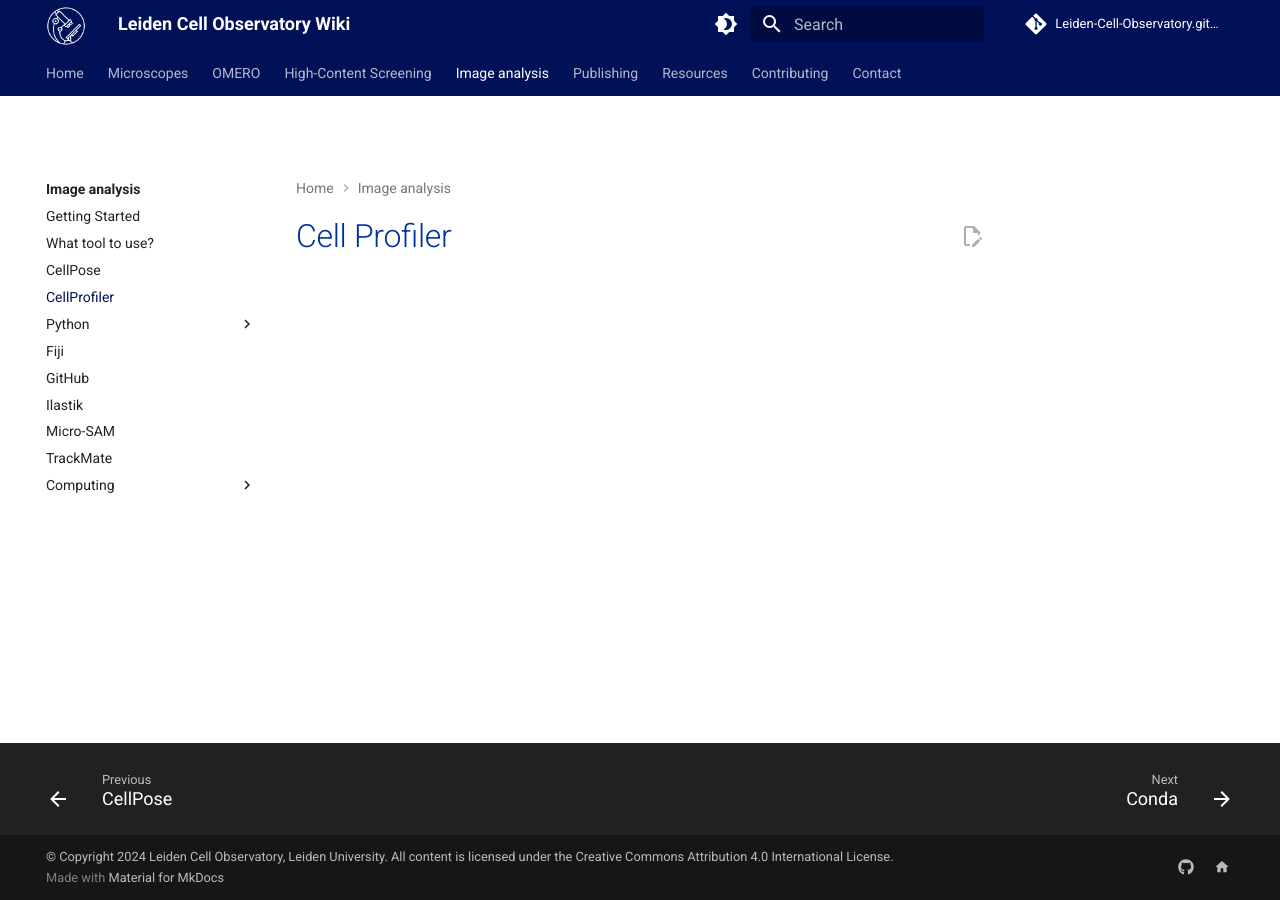
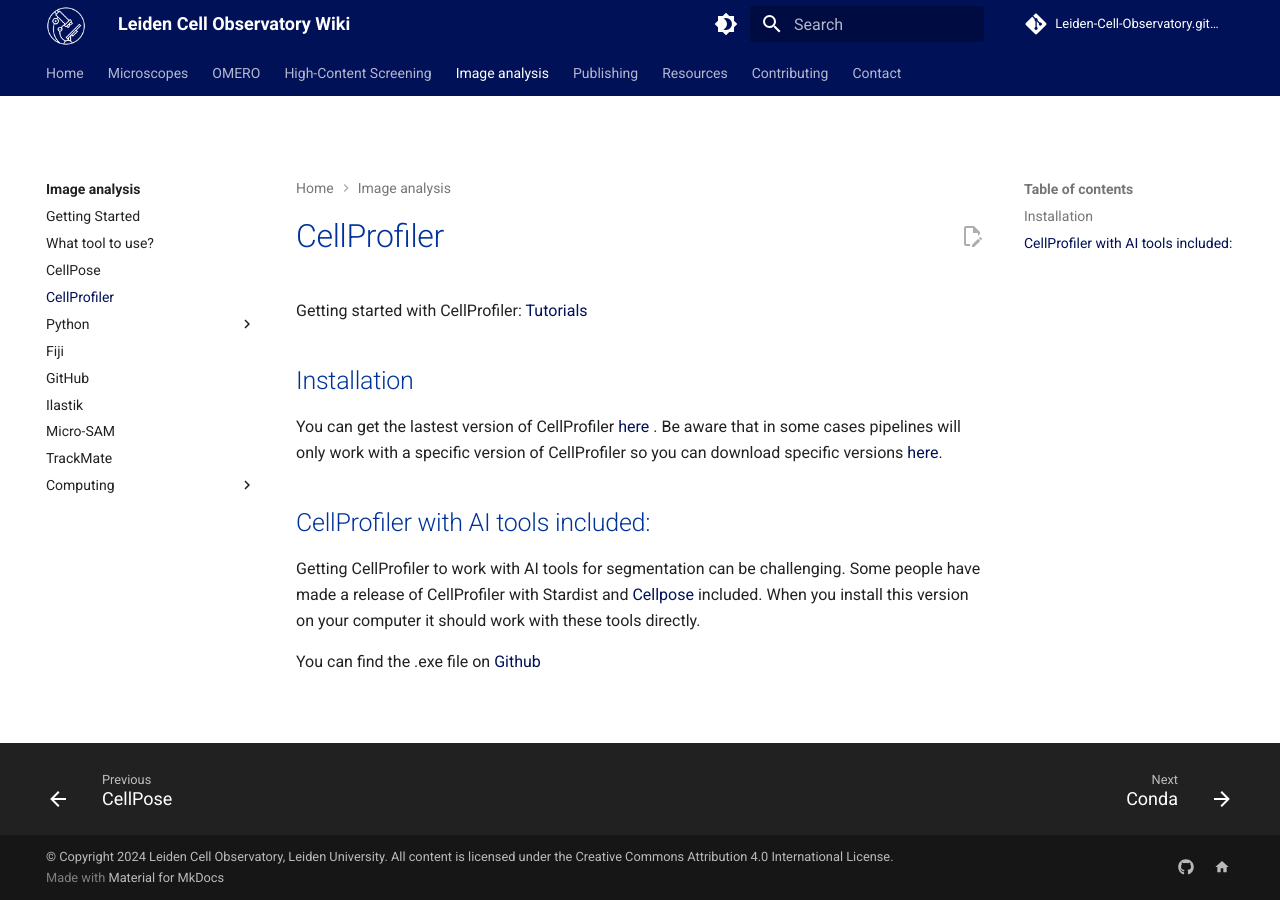
Before and after one commit to Leiden-Cell-Observatory/Leiden-Cell-Observatory.github.io, an MkDocs documentation site: the page built from docs/analysis/cellprofiler.md, in a window 1280 px wide. Built offline with MkDocs 1.6.1 and Material for MkDocs 9.7.7, drawn with Linux system fonts in a browser that asks for light colours; comment, search, counter and statistics services are not loaded.

Commit message:
Update cellprofiler.md

```diff
--- a/docs/analysis/cellprofiler.md
+++ b/docs/analysis/cellprofiler.md
@@ -8,4 +8,13 @@
 dateCreated: 2025-02-05T15:40:34.173Z
 ---
 
-# Cell Profiler
+# CellProfiler
+Getting started with CellProfiler: [Tutorials](https://cellprofiler.org/tutorials)
+
+## Installation
+You can get the lastest version of CellProfiler [here](https://cellprofiler.org/releases)  . Be aware that in some cases pipelines will only work with a specific version of CellProfiler so you can download specific versions [here](https://cellprofiler.org/previous-releases).
+
+## CellProfiler with AI tools included:
+Getting CellProfiler to work with AI tools for segmentation can be challenging. Some people have made a release of CellProfiler with Stardist and [Cellpose](cellpose.md) included. When you install this version on your computer it should work with these tools directly.
+
+You can find the .exe file on [Github](https://github.com/glencoesoftware/CellProfiler/releases/v4.2.80002-ai/)
```
